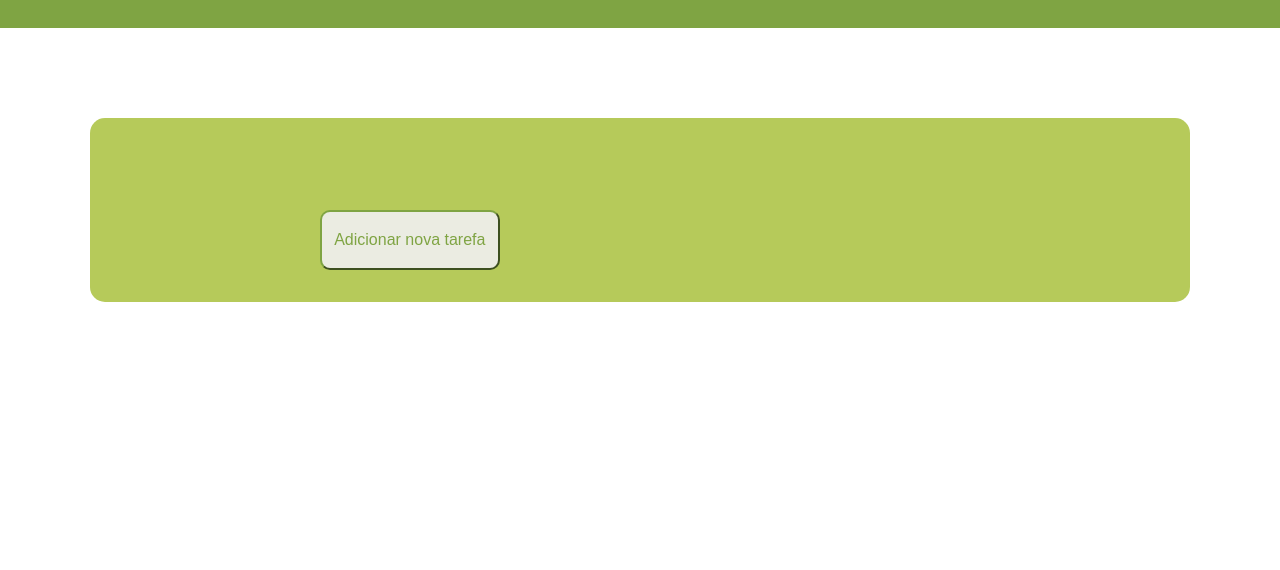
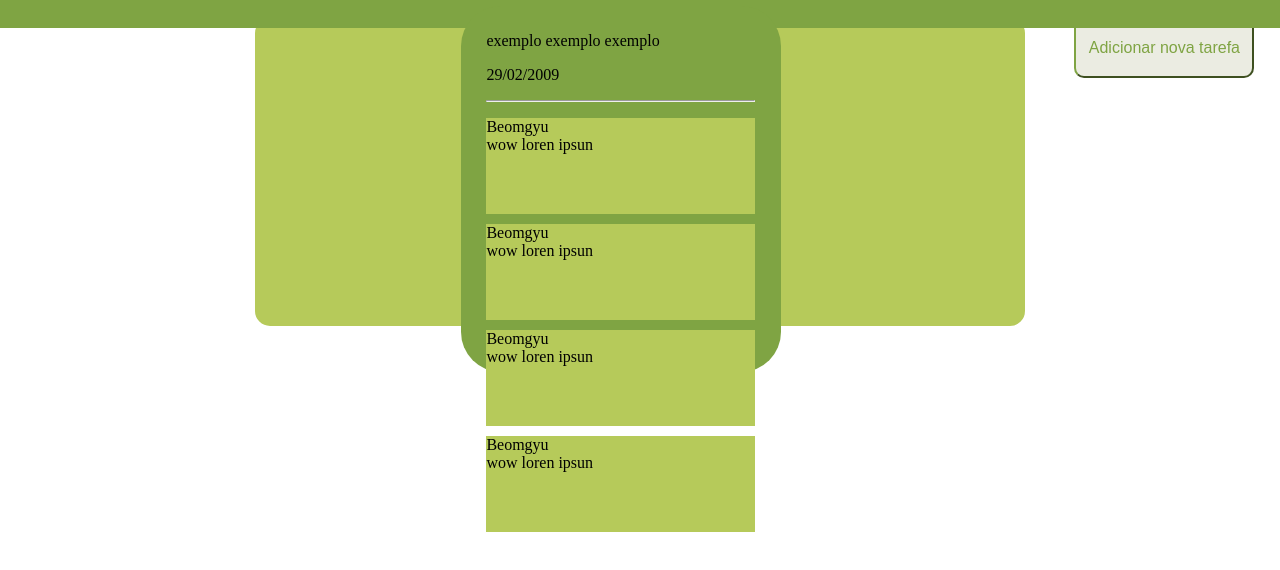
Before and after one commit to vkawaka/projeto1, a plain HTML site: page home/home.html in a window 1280 px wide. Shown: the part 72-642 px from the top of the page. Drawn offline with Linux system fonts and the light colour scheme; no server answers.

Commit message:
not working ahahaha

```diff
--- a/add conta/cadastrar.js
+++ b/add conta/cadastrar.js
@@ -14,10 +14,12 @@ function cadastrar(){
             const novoUser = {
                 nome: nome,
                 email: email,
-                senha: senha
+                senha: senha,
+                premium: false
             }
 
             enviar(novoUser)
+            window.location.href = '../login/index.html'
         }catch(error){
             alert('Erro ao acessar a API :P')
             console.error(error)
--- a/add conta/criarConta.css
+++ b/add conta/criarConta.css
@@ -1,11 +1,3 @@
-*{
-    padding: 0;
-    margin: 0;
-    box-sizing: border-box;
-}
-a{
-    text-decoration: none;
-}
 body{
     height: 100vh;
     width: 100vw;
--- a/add tarefa/adicionartarefa.css
+++ b/add tarefa/adicionartarefa.css
@@ -1,11 +1,3 @@
-*{
-    padding: 0;
-    margin: 0;
-    box-sizing: border-box;
-}
-a{
-    text-decoration: none;
-}
 body{
     height: 100vh;
     width: 100vw;
--- a/home/home.css
+++ b/home/home.css
@@ -1,11 +1,3 @@
-*{
-    padding: 0;
-    margin: 0;
-    box-sizing: border-box;
-}
-a{
-    text-decoration: none;
-}
 .tar button{
     border: none;
     background-color: var(--branco);
@@ -13,27 +5,37 @@ a{
 body{
     height: 100vh;
     width: 100vw;
-    overflow: hidden;
+    overflow-x: hidden;
 }
 header{
     background-color: var(--verde-escuro);
     height: 100px;
+    width: 100vw;
     display: flex;
     align-items: center;
     padding-left: 8%;
+    overflow-y: hidden;
+    position: fixed;
+    z-index: 2;
 }
 main{
     padding: 7%;
     gap: 32px;
     position: relative;
 }
+.principal{
+    width: 100%;
+    display: flex;
+    flex-direction: row;
+    justify-content: center;
+    gap: 20px;
+    position: relative;
+}
 .container{
     background-color: var(--verde);
     max-height: 500px;
     border-radius: 15px;
-    display: grid;
-    grid-template-areas:
-    "botao tarefas";
+    width: 70%;
 }
 .tarefas-container{
     padding: 20%;
@@ -41,17 +43,15 @@ main{
     border-radius: 24px;
     display: grid;
     gap: 16px;
-    grid-area: tarefas;
-    max-height: 500px;
+    height: 100%;
     overflow-y: scroll;
 }
 .tarefas-container::-webkit-scrollbar {
     display: none; /* for Chrome, Safari, and Opera */
   }
 .botao{
-    grid-area: botao;
-    place-self: end center;
-    padding-bottom: 32px;
+    position: fixed;
+    right: 2%;
 }
 .button{
     border-color: var(--verde-escuro);
@@ -100,7 +100,40 @@ main{
     height: 75%;
     background-color: var(--verde-escuro);
     border-radius: 40px;
-    z-index: 99;
+    z-index: 10;
+}
+.card-infos{
+    /* display: none; */
+    position: absolute;
+    flex-direction: column;
+    padding: 2%;
+    top: 16%;
+    left: 36%;
+    justify-content: center;
+    align-items: center;
+    width: 25%;
+    height: 75%;
+    background-color: var(--verde-escuro);
+    border-radius: 40px;
+    z-index: 10;
+}
+.infos{
+    display: flex;
+    flex-direction: column;
+    gap: 16px;
+}
+.coment-section{
+    display: flex;
+    flex-direction: column;
+    gap: 10px;
+}
+.comentario{
+    width: 100%;
+    height: 12vh;
+    display: flex;
+    flex-direction: column;
+    justify-items: center;
+    background-color: var(--verde);
 }
 .button_editar{
     margin-top: 3%;
--- a/home/home.html
+++ b/home/home.html
@@ -14,13 +14,43 @@
         <h1>Bem vindo(a)</h1>
     </header>
     <main>
-        <div class="container" id="container-h">
+        <div class="principal">
+            <div class="container" id="container-h">
+                <div class="tarefas-container" id="tarefas-container"></div>
+            </div>
             <div class="botao">
                 <button class="button">
                     <a href="../add tarefa/adicionartarefa.html">Adicionar nova tarefa</a>
                 </button>
             </div>
-            <div class="tarefas-container" id="tarefas-container"></div>
+        </div>
+
+        <div class="card-infos" id="card-infos">
+            <div class="infos">
+                <p class="descricao-card">exemplo exemplo exemplo</p>
+            <p class="data-card">29/02/2009</p>
+
+            <hr>
+
+            <div class="coment-section">
+                <div class="comentario">
+                    <p class="nome-user">Beomgyu</p>
+                    <p class="desc-coment">wow loren ipsun</p>
+                </div>
+                <div class="comentario">
+                    <p class="nome-user">Beomgyu</p>
+                    <p class="desc-coment">wow loren ipsun</p>
+                </div>
+                <div class="comentario">
+                    <p class="nome-user">Beomgyu</p>
+                    <p class="desc-coment">wow loren ipsun</p>
+                </div>
+                <div class="comentario">
+                    <p class="nome-user">Beomgyu</p>
+                    <p class="desc-coment">wow loren ipsun</p>
+                </div>
+            </div>
+            </div>
         </div>
 
         <div class="editar" id="editar_tarefa">
--- a/home/home.js
+++ b/home/home.js
@@ -19,20 +19,21 @@ async function criarCardTL(){
                <p class="titulo">${element.descrição}</p>
                <p class="data">${element.dataConclusão}</p>
                </div>
-               <button class="trash"><img src="../img/pencil.png" alt="Lixeira" id="pencil${element.id}""></button>
-               <button class="trash"><img src="./trashCan.png" alt="Lixeira" id="trashCan${element.id}""></button>
+               <button class="trash"><img src="../img/coment.png" alt="Lixeira" id="coment${element.id}""></button>
+               <button class="trash"><img src="../img/heartEmpty.png" alt="Lixeira" id="heartEmpty${element.id}""></button>
             </div>
             `
+
             containerTarefas.appendChild(tarefa)
 
-            const lixeira = document.getElementById('trashCan' + element.id)
-            lixeira.addEventListener('click', function (){
-                excluirTarefa(element.id)
-            })
-            const lapis = document.getElementById('pencil' + element.id)
-            lapis.addEventListener('click', function (){
-                editarTarefa(element.id)
-            })
+            // const lixeira = document.getElementById('trashCan' + element.id)
+            // lixeira.addEventListener('click', function (){
+            //     excluirTarefa(element.id)
+            // })
+            // const lapis = document.getElementById('pencil' + element.id)
+            // lapis.addEventListener('click', function (){
+            //     editarTarefa(element.id)
+            // })
         })
 
         container.appendChild(containerTarefas)
--- a/login/access-page.css
+++ b/login/access-page.css
@@ -1,8 +1,3 @@
-*{
-    padding: 0;
-    margin: 0;
-    box-sizing: border-box;
-}
 body{
     width: 100vw;
     height: 100vh;
--- a/root.css
+++ b/root.css
@@ -1,3 +1,11 @@
+*{
+    padding: 0;
+    margin: 0;
+    box-sizing: border-box;
+}
+a{
+    text-decoration: none;
+}
 :root{
     --verde:  rgb(182, 202, 90);
     --verde-escuro: #7FA443;
```
Also changed, not shown: back/DS2-Projeto-1/db.json (+25 -11 lines), img/heartEmpty.png (added), img/heartFilled.png (added).
